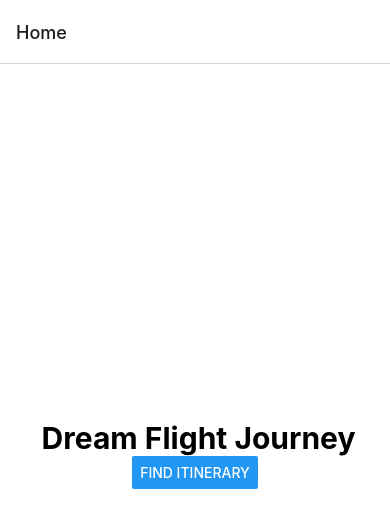
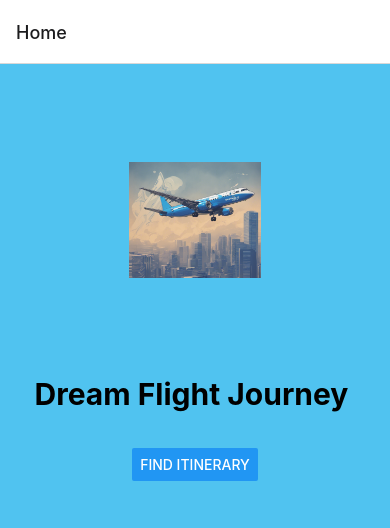
Before and after one commit to Hasakev/DreamFlightJourney, a React Native app in the folder frontend/: screen /Home in a window 390 px wide. Shown: the top 528 px of the page. Built offline with nearby package versions, Linux system fonts and the light colour scheme.

Commit message:
styled homepage, highly subject to change

```diff
--- a/frontend/pages/home-screen.js
+++ b/frontend/pages/home-screen.js
@@ -1,31 +1,48 @@
 import React, { useState } from "react";
-import { Button, StyleSheet, Text, View } from "react-native";
+import { Button, StyleSheet, Text, View, Image } from "react-native";
 
 const HomeScreen = ({ navigation }) => {
   const [titleText, setTitleText] = useState("Dream Flight Journey");
   const onPressTitle = () => {
-    setTitleText("Dream Flight Journeys");
+    setTitleText("Dream Flight Journeys"); // An example of a state change
   };
   const styles = StyleSheet.create({
     Heading: {
       fontSize: 30,
       fontWeight: "bold",
     },
-    Container: {
-      flex: 1,
-      backgroundColor: "#fff",
+    topHalf: {
+      flex: 2,
+      backgroundColor: "#50c3f0",
+      justifyContent: "center",
       alignItems: "center",
-      justifyContent: "center",
+    },
+    bottomHalf: {
+      flex: 3,
+      backgroundColor: "#50c3f0",
+      justifyContent: "start",
+      alignItems: "center",
+    },
+    logo: {
+      width: 132,
+      height: 116,
     },
   });
 
   return (
     console.log("HomeScreen.js: HomeScreen()"),
     (
-      <View style={styles.Container}>
-        <Text style={styles.Heading}> {titleText}</Text>
-        {"\n"}
-        {"\n"}
+      <View style={{ flex: 1 }}>
+        <View style={styles.topHalf}>
+          <Image
+            style={styles.logo}
+            source={require("../assets/placeholder.png")}
+          />
+        </View>
+        <View style={styles.bottomHalf}>
+          <Text style={styles.Heading}>
+            {titleText} {"\n\n"}
+          </Text>
           <Button
             title="Find Itinerary"
             onPress={() =>
@@ -35,6 +52,7 @@ const HomeScreen = ({ navigation }) => {
             }
           />
         </View>
+      </View>
     )
   );
 };
```
Also changed, not shown: frontend/assets/placeholder.png (added). Lines whose indentation alone changed are shown as unchanged.
